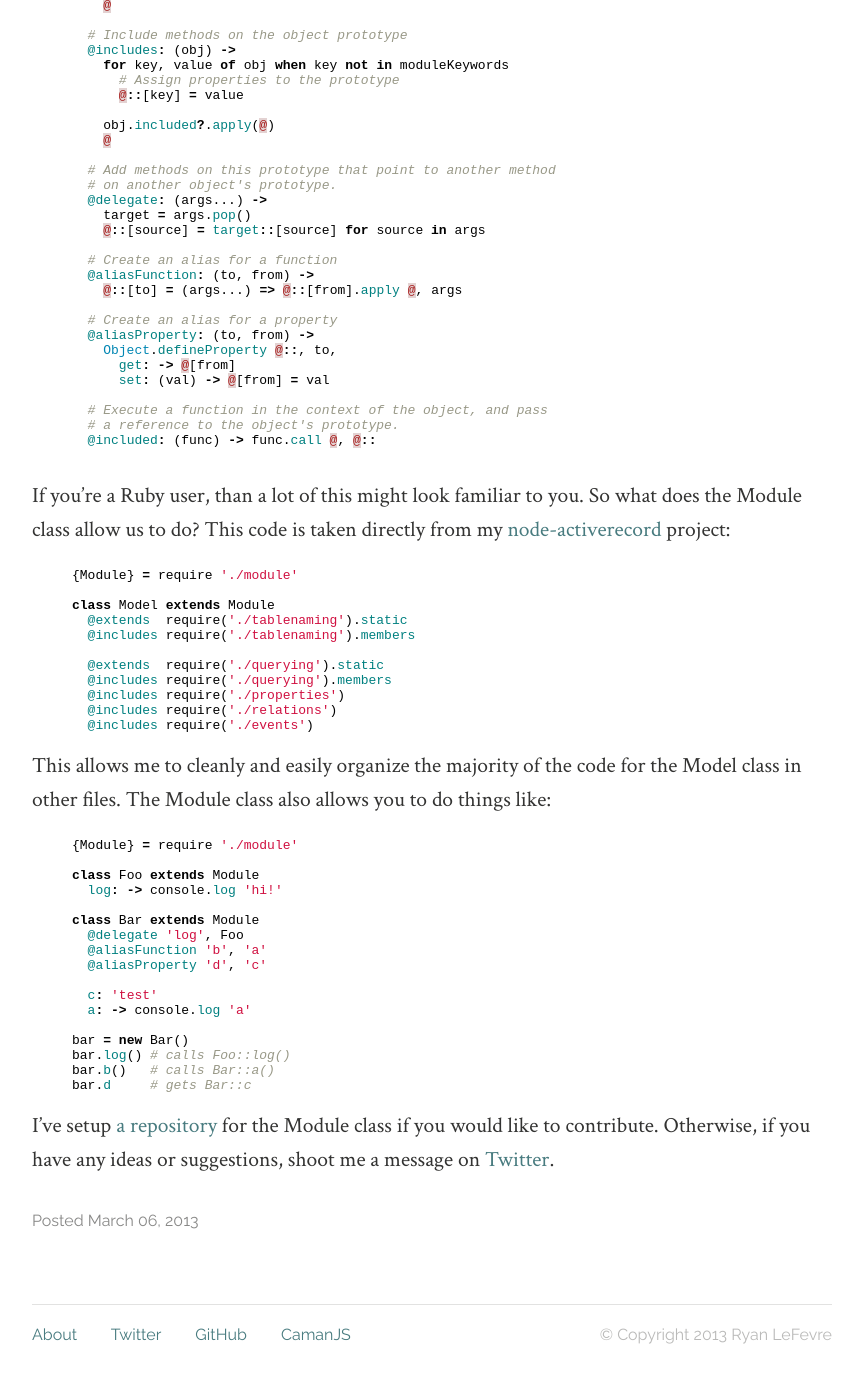
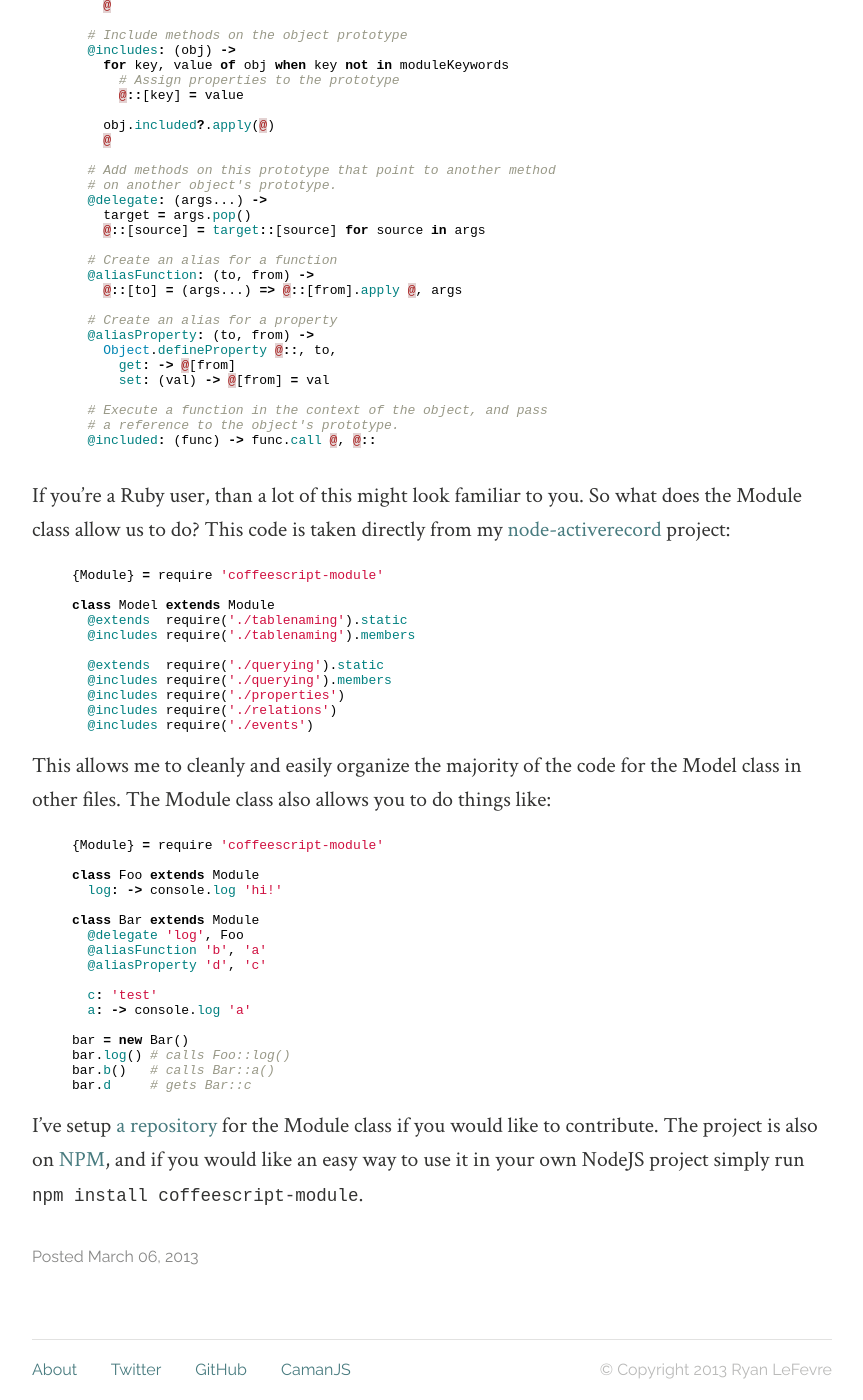
Before and after one commit to meltingice/meltingice.net, a Jekyll site: the page built from _posts/2013-03-06-a-coffeescript-base-class.md, in a window 1280 px wide and 1400 px high, scrolled down 884 px. Shown: the whole window, without its empty margins (208-1071 px from the left). Built offline with Jekyll 4.4.1, drawn with Linux system fonts in a browser that asks for light colours; Markdown is read by kramdown in place of the engine named in the settings; before the commit the page ends 2249 px from its top, so only the background shows below that.

Commit message:
Update with npm info

```diff
--- a/_posts/2013-03-06-a-coffeescript-base-class.md
+++ b/_posts/2013-03-06-a-coffeescript-base-class.md
@@ -52,7 +52,7 @@ exports.Module = class Module
 If you're a Ruby user, than a lot of this might look familiar to you. So what does the Module class allow us to do? This code is taken directly from my [node-activerecord](https://github.com/meltingice/node-activerecord) project:
 
 {% highlight coffeescript %}
-{Module} = require './module'
+{Module} = require 'coffeescript-module'
 
 class Model extends Module
   @extends  require('./tablenaming').static
@@ -68,7 +68,7 @@ class Model extends Module
 This allows me to cleanly and easily organize the majority of the code for the Model class in other files. The Module class also allows you to do things like:
 
 {% highlight coffeescript %}
-{Module} = require './module'
+{Module} = require 'coffeescript-module'
 
 class Foo extends Module
   log: -> console.log 'hi!'
@@ -87,4 +87,4 @@ bar.b()   # calls Bar::a()
 bar.d     # gets Bar::c
 {% endhighlight %}
 
-I've setup [a repository](https://github.com/meltingice/coffeescript-module) for the Module class if you would like to contribute. Otherwise, if you have any ideas or suggestions, shoot me a message on [Twitter](http://twitter.com/meltingice).
+I've setup [a repository](https://github.com/meltingice/coffeescript-module) for the Module class if you would like to contribute. The project is also on [NPM](http://npmjs.org), and if you would like an easy way to use it in your own NodeJS project simply run `npm install coffeescript-module`.
```
